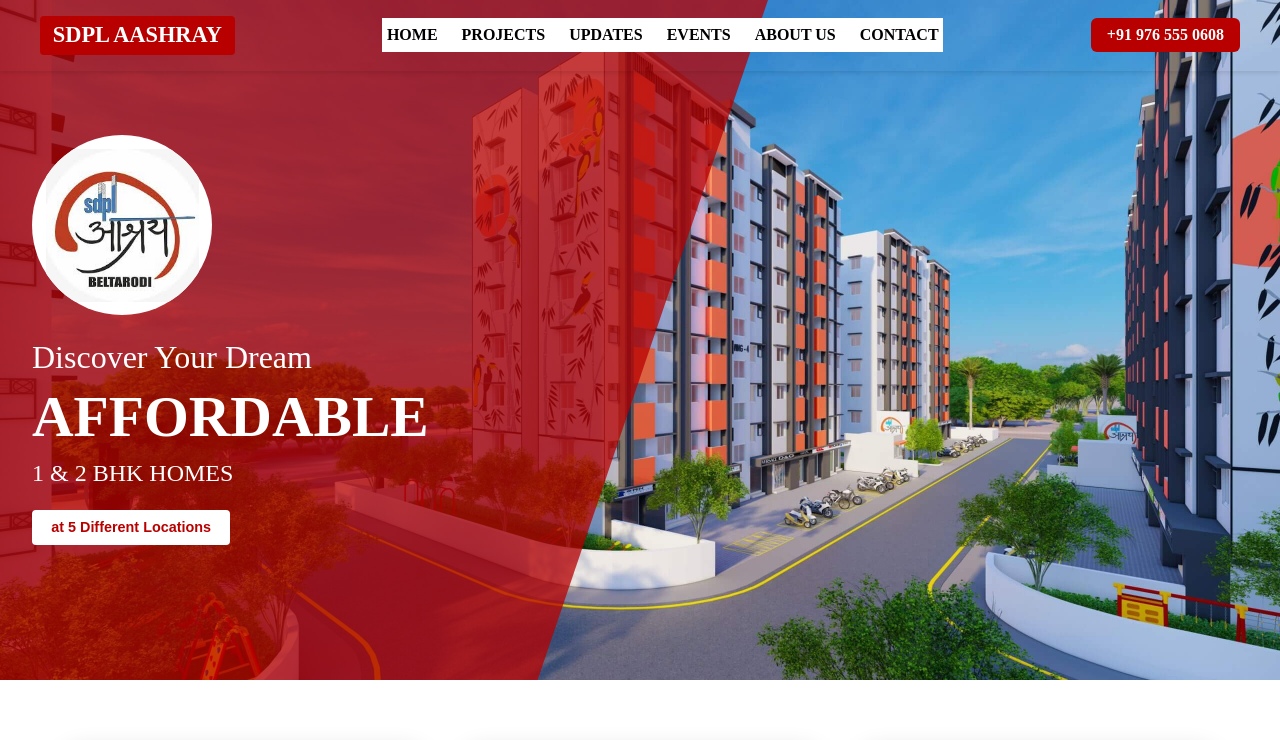
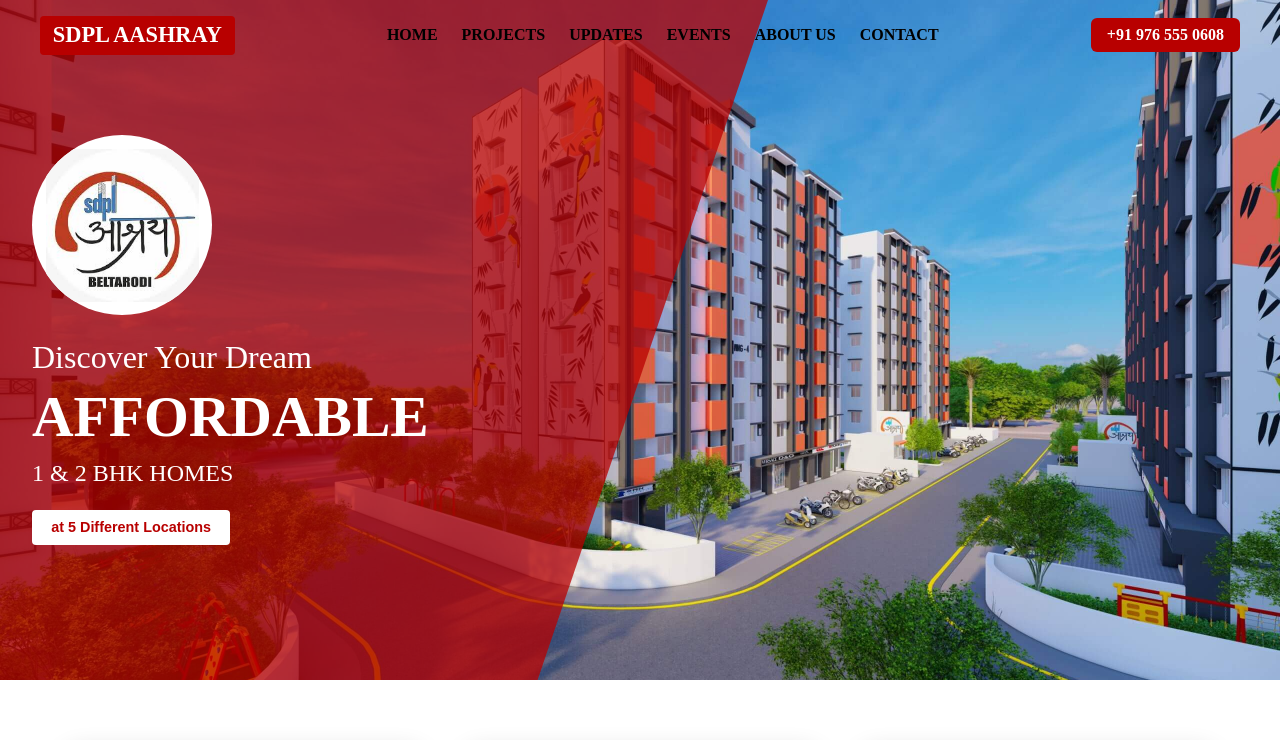
Before and after one commit to madhumitasugandhi/Property-Dealers, a React (Vite) app: page / in a window 1280 px wide. Shown: the top 740 px of the page. Built offline with nearby package versions, Linux system fonts and the light colour scheme.

Commit message:
Layout updated

```diff
--- a/src/components/Navbar.jsx
+++ b/src/components/Navbar.jsx
@@ -1,15 +1,19 @@
-// src/components/Navbar.jsx
-import React, { useState } from 'react'
-import styled from 'styled-components'
-import { FiMenu, FiX } from 'react-icons/fi'
+import React, { useState, useEffect } from 'react';
+import styled from 'styled-components';
+import { FiMenu, FiX } from 'react-icons/fi';
 
 const Nav = styled.nav`
   position: fixed;
   width: 100%;
-  z-index: 100;
-  box-shadow: 0 2px 4px rgba(0,0,0,0.1);
+  z-index: 999;
+  top: 0;
+  left: 0;
+  transition: background-color 0.3s ease, box-shadow 0.3s ease;
+  background-color: ${({ isScrolled }) => (isScrolled ? '#b80000' : 'transparent')};
+  box-shadow: ${({ isScrolled }) => (isScrolled ? '0 2px 4px rgba(0,0,0,0.1)' : 'none')};
+`;
 
-`
+
 
 const NavContainer = styled.div`
   max-width: 1200px;
@@ -23,7 +27,7 @@
   @media (max-width: 1024px) {
     padding: 1rem;
   }
-`
+`;
 
 const Logo = styled.div`
   background-color: #b80000;
@@ -37,14 +41,13 @@
     font-size: 1.2rem;
     padding: 0.3rem 0.6rem;
   }
-`
+`;
 
 const Links = styled.div`
   display: flex;
   gap: 1.5rem;
   font-weight: 600;
   padding: 0.5rem 0.3rem;
-  background-color: white;
 
   a {
     text-decoration: none;
@@ -54,7 +57,7 @@
   @media (max-width: 1024px) {
     display: none;
   }
-`
+`;
 
 const ContactButton = styled.div`
   background-color: #b80000;
@@ -67,18 +70,18 @@
   @media (max-width: 1024px) {
     display: none;
   }
-`
+`;
 
 const MenuIcon = styled.div`
   display: none;
   font-size: 1.8rem;
   cursor: pointer;
-  color: white;
+  color: black;
 
   @media (max-width: 1024px) {
     display: block;
   }
-`
+`;
 
 const MobileMenu = styled.div`
   position: absolute;
@@ -97,13 +100,23 @@
     text-decoration: none;
     color: black;
   }
-`
+`;
 
 const Navbar = () => {
-  const [menuOpen, setMenuOpen] = useState(false)
+  const [menuOpen, setMenuOpen] = useState(false);
+  const [isScrolled, setIsScrolled] = useState(false);
+
+  useEffect(() => {
+    const onScroll = () => {
+      setIsScrolled(window.scrollY > 10);
+    };
+
+    window.addEventListener('scroll', onScroll);
+    return () => window.removeEventListener('scroll', onScroll);
+  }, []);
 
   return (
-    <Nav>
+    <Nav isScrolled={isScrolled}>
       <NavContainer>
         <Logo>SDPL AASHRAY</Logo>
 
@@ -133,7 +146,7 @@
         <a href="tel:+919765550608">+91 976 555 0608</a>
       </MobileMenu>
     </Nav>
-  )
-}
+  );
+};
 
-export default Navbar
+export default Navbar;
```
